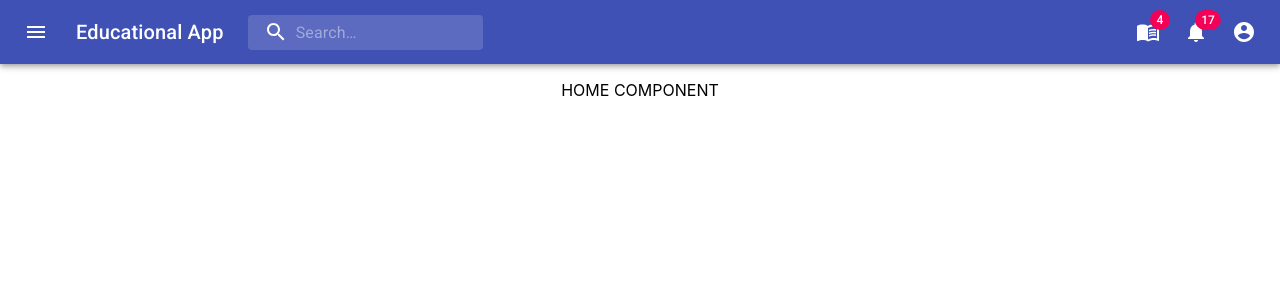
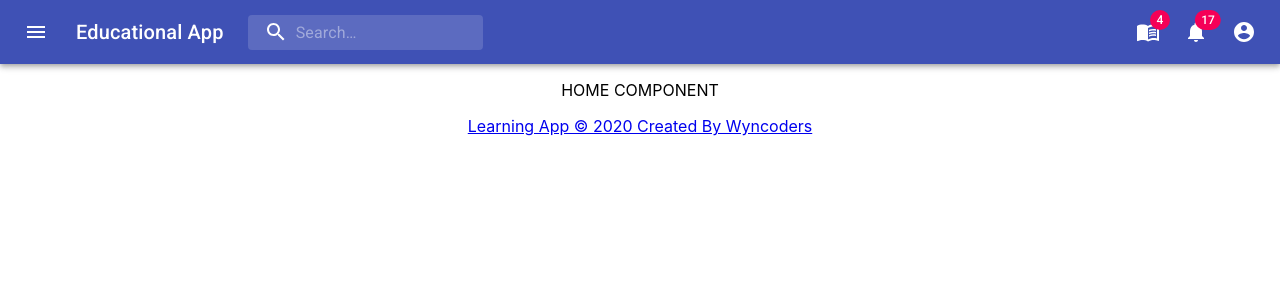
Before and after one commit to mj305/U-FLearningApp, a React (Create React App) app: page / in a window 1280 px wide. Shown: the top 300 px of the page. Built offline with nearby package versions, Linux system fonts and the light colour scheme.

Commit message:
added footer

```diff
--- a/src/App.js
+++ b/src/App.js
@@ -6,8 +6,9 @@ import {
 } from "react-router-dom";
 
 import AboutComponent from './Components/About/AboutComponent';
+import BookSliderComponent from './Components/BookSlider/BookSliderComponent'
+import FooterComponent from './Components/Footer/FooterComponent';
 import HomeComponent from './Components/Home/HomeComponent';
-import BookSliderComponent from './Components/BookSlider/BookSliderComponent'
 import MediaCard from './Components/BooksCollection/BooksCollectionComponent';
 import PrimarySearchAppBar from './Components/NavBar/NavBarComponent';
 
@@ -24,6 +25,7 @@ function App() {
            <Route exact path="/bookslider" component={BookSliderComponent} />
            <Route exact path="/about" component={AboutComponent} />
         </Switch>
+       <FooterComponent />
      </Router>
     </div>
   );
--- a/src/Components/BooksCollection/BooksCollectionComponent.css
+++ b/src/Components/BooksCollection/BooksCollectionComponent.css
@@ -3,6 +3,6 @@
     grid-template-columns: repeat(4, 1fr);
     grid-gap: 2rem;
     justify-items: center;
-    background-color: #3F51B5;
+    background-color: #4d80e4;
     padding: 25px;
   }
--- a/src/Components/BooksCollection/BooksCollectionComponent.js
+++ b/src/Components/BooksCollection/BooksCollectionComponent.js
@@ -1,4 +1,5 @@
 import React from 'react';
+
 import { makeStyles } from '@material-ui/core/styles';
 import Card from '@material-ui/core/Card';
 import CardActionArea from '@material-ui/core/CardActionArea';
@@ -7,6 +8,7 @@ import CardContent from '@material-ui/core/CardContent';
 import CardMedia from '@material-ui/core/CardMedia';
 import Button from '@material-ui/core/Button';
 import Typography from '@material-ui/core/Typography';
+
 import "./BooksCollectionComponent.css"
 
 const useStyles = makeStyles({
@@ -22,8 +24,8 @@ export default function MediaCard() {
     const classes = useStyles();
 
     return (
+       <>
         <div class="flex-container">
-
 
             <Card className={classes.root}>
                 <CardActionArea>
@@ -232,5 +234,6 @@ export default function MediaCard() {
                 </CardActions>
             </Card>
         </div>
+     </>
     );
 }
--- a/src/Components/Footer/FooterComponent.css
+++ b/src/Components/Footer/FooterComponent.css
@@ -0,0 +1,13 @@
+
+.footer-component-container {
+
+  margin-top: 19rem;
+  text-decoration: none;
+  width: 100%;
+  position: fixed;
+  bottom: 0px;
+}
+
+.footer-component-wrapper {
+  background-color: #3F51B5;
+}
--- a/src/Components/Footer/FooterComponent.js
+++ b/src/Components/Footer/FooterComponent.js
@@ -3,16 +3,10 @@ import React from 'react';
 const FooterComponent = () => {
 
   return (
-    <div className="footer-container"  >
-          <div>
-          <a href='http://marvel.com' target='blank' >
-          <p className="all-characters-page-footer-data-text" > Data provided by Marvel. © 2020 Marvel </p>
-          </a>
-          </div>
-
-            <div>
-              <a href='https://mariabeckles.herokuapp.com/'  target='blank' >
-              <p className="all-characters-page-footer-data-text" > Created By Maria Beckles </p>
+    <div className="footer-component-container"  >
+            <div className="footer-component-wrapper" >
+              <a href='https://github.com/mj305/UniteNFightHackathon'  target='blank' >
+              <p>Learning App © 2020 Created By Wyncoders </p>
               </a>
             </div>
           </div>
```
